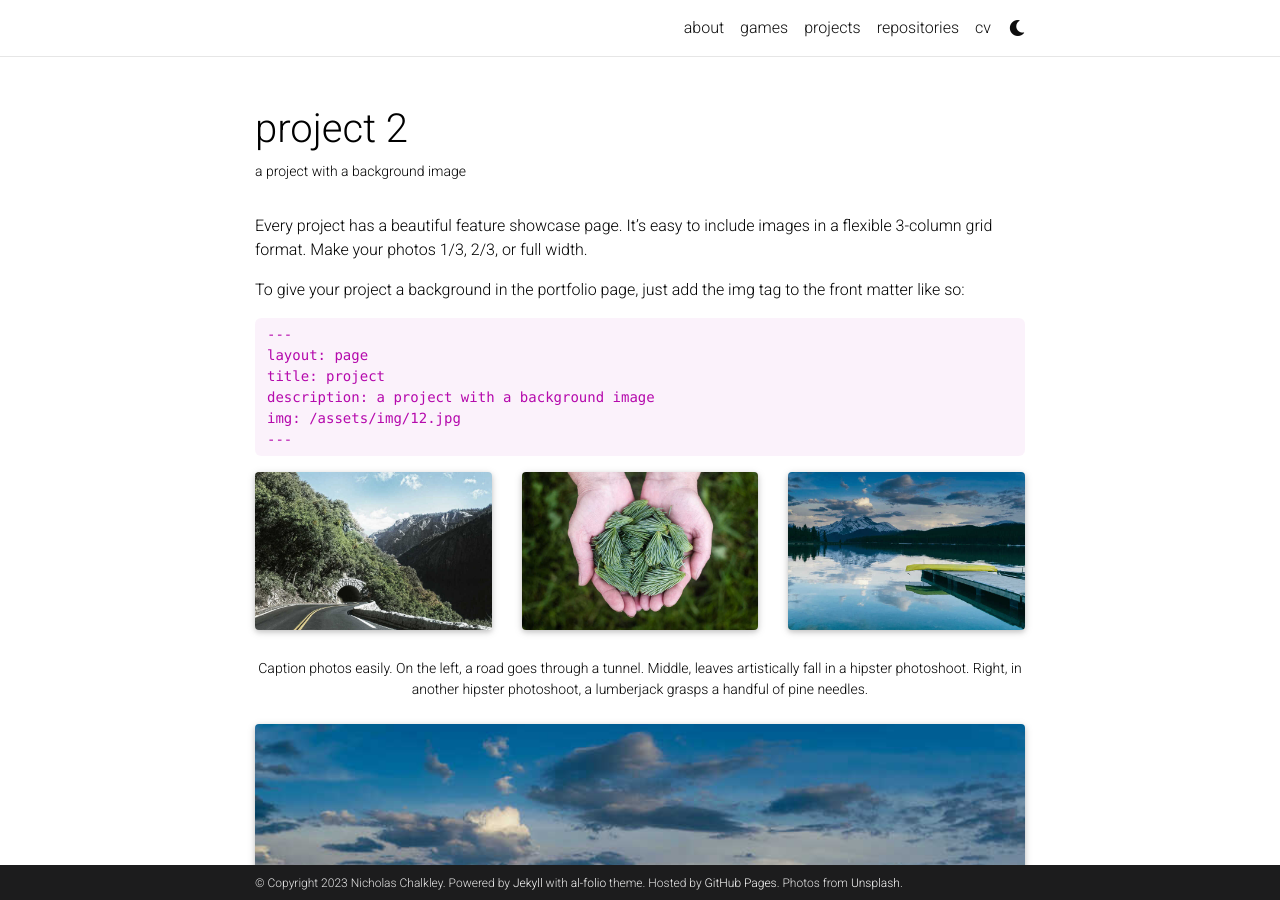
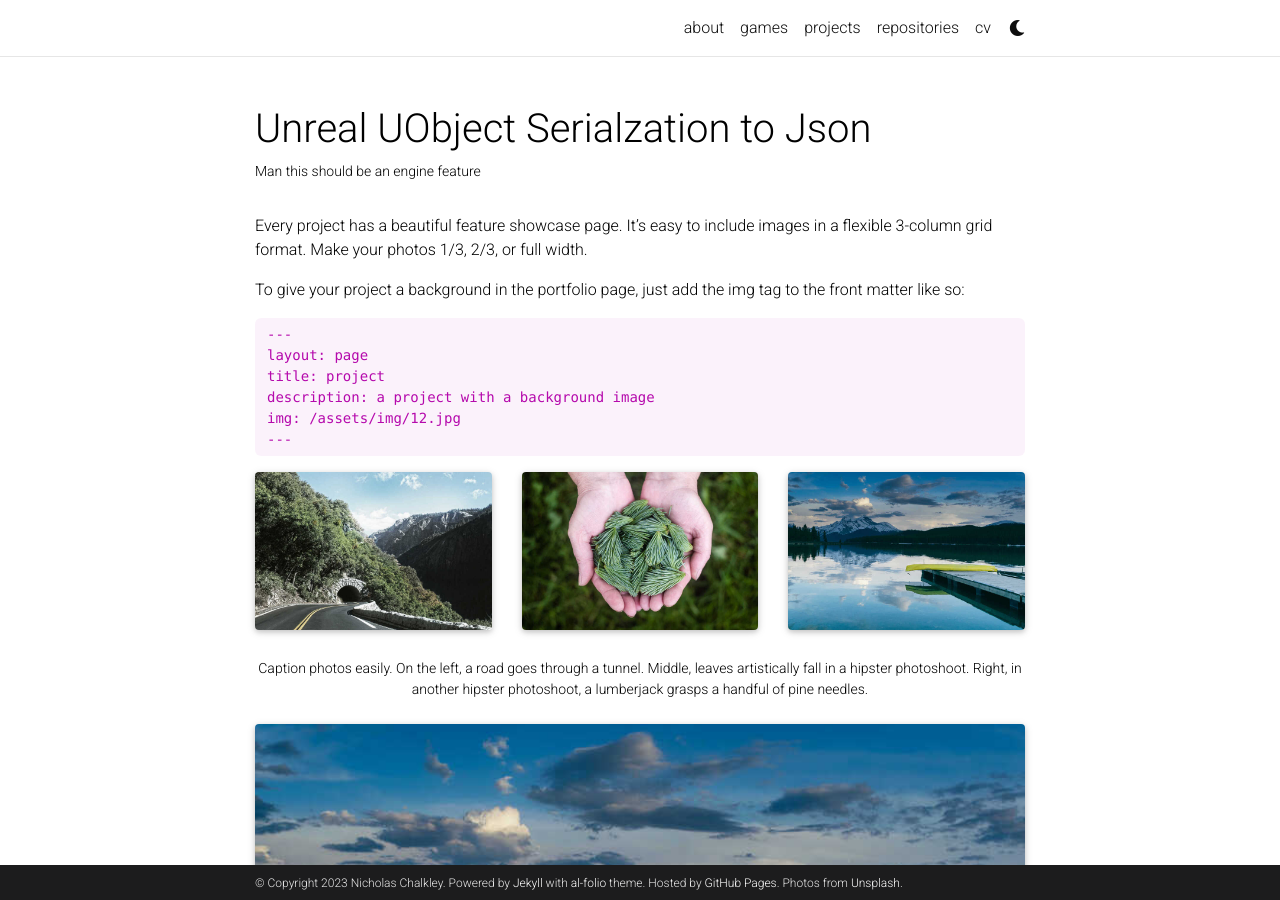
Before and after one commit to nicholas477/nicholas477.github.io, a Jekyll site: the page built from _projects/2_json-serialization.md, in a window 1280 px wide and 900 px high. Built offline with Jekyll 4.4.1, drawn with Linux system fonts in a browser that asks for light colours; full-size pictures stand in for the smaller copies a plugin makes; comment, search, counter and statistics services are not loaded; a style sheet for code colours, icons or effects is not loaded.

Commit message:
Working on json serialization article

```diff
--- a/_projects/2_project.md
+++ b/_projects/2_json-serialization.md
@@ -1,10 +1,10 @@
 ---
 layout: page
-title: project 2
-description: a project with a background image
-img: assets/img/3.jpg
+title: Unreal UObject Serialzation to Json
+description: Man this should be an engine feature
+#img: assets/img/3.jpg
 importance: 2
-category: work
+category: 2023
 ---
 
 Every project has a beautiful feature showcase page.
```
Also changed, not shown: _pages/projects.md (+1 -1 lines).
